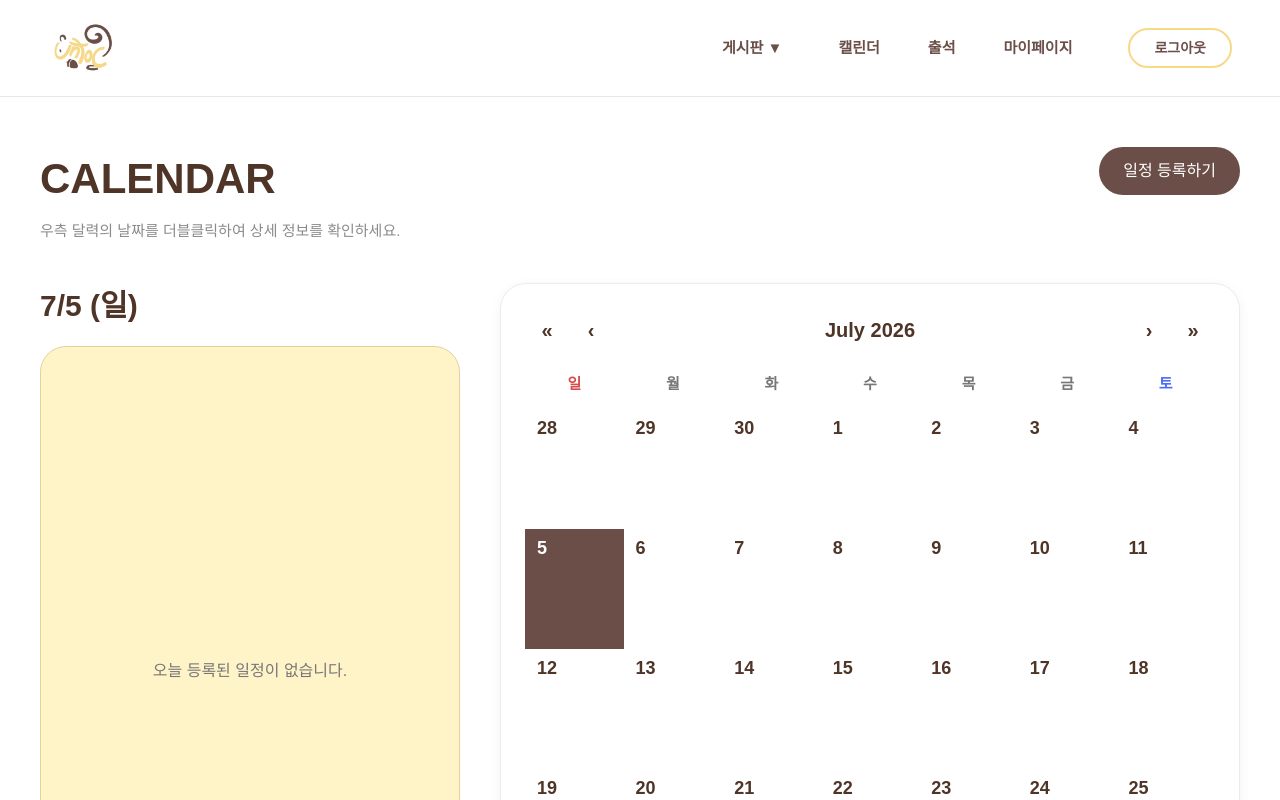
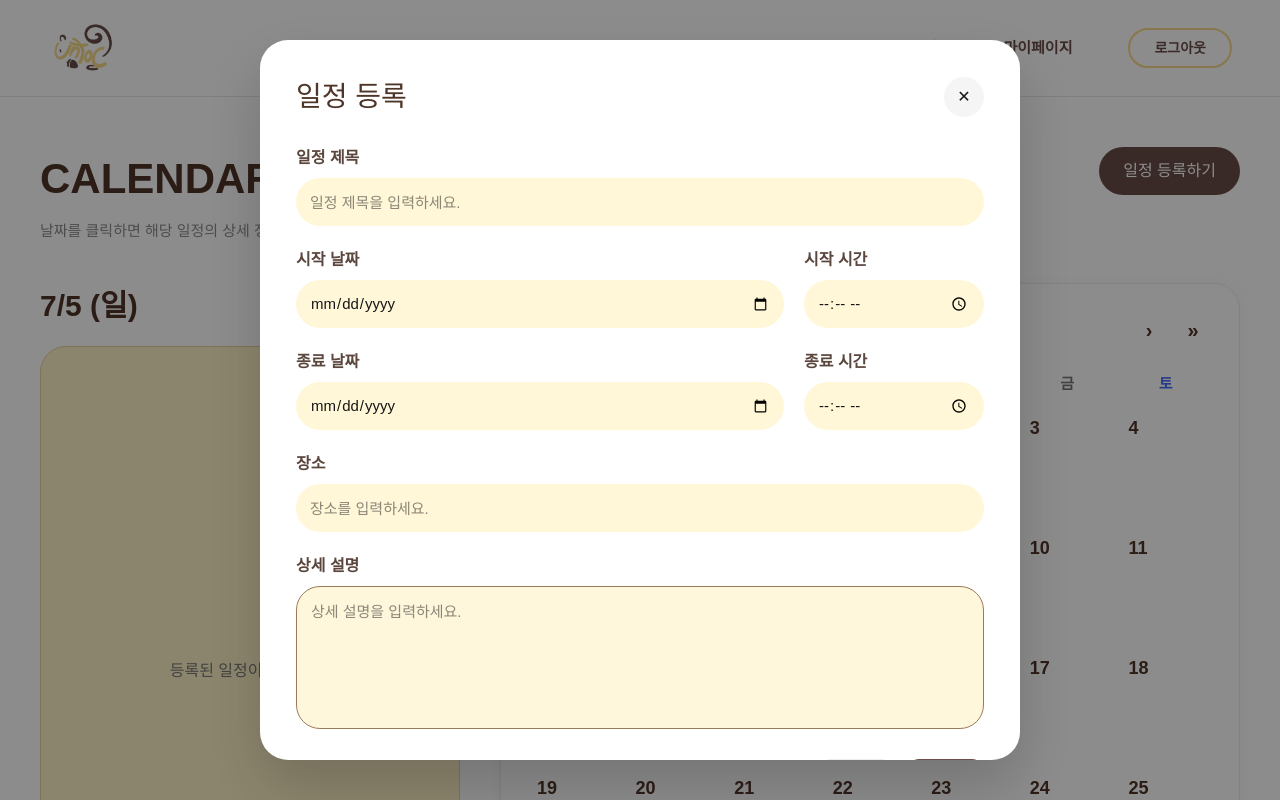
Before and after one commit to Untoc-Camp-2026/Untoc-backend, a Next.js app in the folder front/: page /calendar in a window 1280 px wide. Both pictures are taken after a click on the button "일정 등록하기". Shown: the top 800 px of the page. Built offline with nearby package versions, Linux system fonts and the light colour scheme.

Commit message:
캘린더 수정

```diff
--- a/front/src/components/calendar/CalendarDetail.tsx
+++ b/front/src/components/calendar/CalendarDetail.tsx
@@ -3,53 +3,62 @@ import type { CalendarEvent } from "@/types/calendar";
 interface CalendarDetailProps {
   date: Date;
   events: CalendarEvent[];
+
+  isAdmin: boolean;
+
+  onEdit: (event: CalendarEvent) => void;
+
+  onDelete: (id: number) => void;
 }
 
 export default function CalendarDetail({
   date,
   events,
+  isAdmin,
+  onEdit,
+  onDelete,
 }: CalendarDetailProps) {
+
   const week = ["일", "월", "화", "수", "목", "금", "토"];
 
-  const formatTitleDate = (date: Date) => {
-    return `${date.getMonth() + 1}/${date.getDate()} (${week[date.getDay()]})`;
-  };
+  const titleDate = `${date.getMonth() + 1}/${date.getDate()} (${
+    week[date.getDay()]
+  })`;
 
-  // ======================================
-  // 일정이 없는 경우
-  // ======================================
   if (events.length === 0) {
     return (
       <section className="calendar-detail">
+
         <h2 className="calendar-detail-date">
-          {formatTitleDate(date)}
+          {titleDate}
         </h2>
 
         <div className="calendar-empty">
-          오늘 등록된 일정이 없습니다.
+          등록된 일정이 없습니다.
         </div>
+
       </section>
     );
   }
 
-  // ======================================
-  // 현재는 첫 번째 일정만 표시
-  // TODO : 여러 일정 선택 기능 추가 가능
-  // ======================================
-
   return (
     <section className="calendar-detail">
+
       <h2 className="calendar-detail-date">
-      {formatTitleDate(date)}
+        {titleDate}
       </h2>
 
       <div className="calendar-detail-list">
+
         {events.map((event) => (
+
           <div
             key={event.id}
             className="calendar-detail-card"
           >
+
             <div className="calendar-detail-item">
+
               <span className="calendar-detail-label">
                 일정
               </span>
@@ -57,9 +66,11 @@ export default function CalendarDetail({
               <span className="calendar-detail-value">
                 {event.title}
               </span>
+
             </div>
 
             <div className="calendar-detail-item">
+
               <span className="calendar-detail-label">
                 날짜
               </span>
@@ -67,9 +78,11 @@ export default function CalendarDetail({
               <span className="calendar-detail-value">
                 {event.startDate} ~ {event.endDate}
               </span>
+
             </div>
 
             <div className="calendar-detail-item">
+
               <span className="calendar-detail-label">
                 시간
               </span>
@@ -77,9 +90,11 @@ export default function CalendarDetail({
               <span className="calendar-detail-value">
                 {event.time}
               </span>
+
             </div>
 
             <div className="calendar-detail-item">
+
               <span className="calendar-detail-label">
                 장소
               </span>
@@ -87,9 +102,11 @@ export default function CalendarDetail({
               <span className="calendar-detail-value">
                 {event.location}
               </span>
+
             </div>
 
             <div className="calendar-detail-item">
+
               <span className="calendar-detail-label">
                 상세 설명
               </span>
@@ -97,10 +114,46 @@ export default function CalendarDetail({
               <span className="calendar-detail-value">
                 {event.description || "-"}
               </span>
+
             </div>
+            {/* ===============================
+                관리자 전용 버튼
+            =============================== */}
+
+            {isAdmin && (
+              <div className="calendar-detail-buttons">
+
+                <button
+                  className="calendar-edit-btn"
+                  onClick={() => onEdit(event)}
+                >
+                  수정
+                </button>
+
+                <button
+                  className="calendar-delete-btn"
+                  onClick={() => {
+                    const ok = window.confirm(
+                      "정말 삭제하시겠습니까?"
+                    );
+
+                    if (ok) {
+                      onDelete(event.id);
+                    }
+                  }}
+                >
+                  삭제
+                </button>
+
               </div>
+            )}
+
+          </div>
+
         ))}
+
       </div>
+
     </section>
   );
 }
--- a/front/src/components/calendar/CalendarModal.tsx
+++ b/front/src/components/calendar/CalendarModal.tsx
@@ -1,122 +1,234 @@
-import { useState } from "react";
+import { useEffect, useState } from "react";
 import type { CalendarEvent } from "@/types/calendar";
 
 interface CalendarModalProps {
   open: boolean;
+
+  mode: "create" | "edit";
+
+  event?: CalendarEvent | null;
+
   onClose: () => void;
 
   // ======================================
-  // TODO : 백엔드 연결 시
-  // 저장 API 호출
+  // TODO : 백엔드 연결
+  // index.tsx에서 API 호출
   // ======================================
-  onSave?: (event: CalendarEvent) => void;
+  onSave: (event: CalendarEvent) => void;
 }
 
 export default function CalendarModal({
   open,
+  mode,
+  event,
   onClose,
   onSave,
 }: CalendarModalProps) {
+
   const [title, setTitle] = useState("");
+
   const [startDate, setStartDate] = useState("");
+
   const [endDate, setEndDate] = useState("");
 
   const [startTime, setStartTime] = useState("");
+
   const [endTime, setEndTime] = useState("");
 
   const [location, setLocation] = useState("");
+
   const [description, setDescription] = useState("");
+
+  // ======================================
+  // 수정 모드 데이터 채우기
+  // ======================================
+
+  useEffect(() => {
+
+    if (!event) return;
+
+    setTitle(event.title);
+
+    setStartDate(event.startDate);
+
+    setEndDate(event.endDate);
+
+    const time = event.time.split("~");
+
+    setStartTime(time[0]?.trim() || "");
+
+    setEndTime(time[1]?.trim() || "");
+
+    setLocation(event.location);
+
+    setDescription(event.description || "");
+
+  }, [event]);
 
   if (!open) return null;
 
   const handleSave = () => {
+
     const newEvent: CalendarEvent = {
-      id: Date.now(),
+
+      id: event?.id ?? Date.now(),
+
       title,
+
       startDate,
+
       endDate,
+
       time: `${startTime} ~ ${endTime}`,
+
       location,
+
       description,
+
     };
 
-    // TODO : 백엔드 연결
-    onSave?.(newEvent);
+    onSave(newEvent);
 
-    onClose();
   };
 
   return (
-    <div className="calendar-modal-overlay">
 
-      <div className="calendar-modal">
+    <div
+      className="calendar-modal-overlay"
+      onClick={onClose}
+    >
 
-        <h2>일정 등록</h2>
+      <div
+        className="calendar-modal"
+        onClick={(e) => e.stopPropagation()}
+      >
 
+        <div className="calendar-modal-header">
+
+          <h2>
+
+            {mode === "create"
+              ? "일정 등록"
+              : "일정 수정"}
+
+          </h2>
+
+          <button
+            className="calendar-close-btn"
+            onClick={onClose}
+          >
+            ✕
+          </button>
+
+        </div>
+        <div className="calendar-form">
+
+          {/* 제목 */}
+          <div className="calendar-form-group">
             <label>일정 제목</label>
+
             <input
+              type="text"
+              placeholder="일정 제목을 입력하세요."
               value={title}
               onChange={(e) => setTitle(e.target.value)}
             />
+          </div>
 
+          {/* 시작 */}
+          <div className="calendar-form-row">
+
+            <div className="calendar-form-group">
               <label>시작 날짜</label>
+
               <input
                 type="date"
                 value={startDate}
                 onChange={(e) => setStartDate(e.target.value)}
               />
+            </div>
 
+            <div className="calendar-form-group">
+              <label>시작 시간</label>
+
+              <input
+                type="time"
+                value={startTime}
+                onChange={(e) => setStartTime(e.target.value)}
+              />
+            </div>
+
+          </div>
+
+          {/* 종료 */}
+          <div className="calendar-form-row">
+
+            <div className="calendar-form-group">
               <label>종료 날짜</label>
+
               <input
                 type="date"
                 value={endDate}
                 onChange={(e) => setEndDate(e.target.value)}
               />
+            </div>
 
-        <label>시작 시간</label>
-        <input
-          type="time"
-          value={startTime}
-          onChange={(e) => setStartTime(e.target.value)}
-        />
+            <div className="calendar-form-group">
+              <label>종료 시간</label>
 
-        <label>종료 시간</label>
               <input
                 type="time"
                 value={endTime}
                 onChange={(e) => setEndTime(e.target.value)}
               />
+            </div>
 
+          </div>
+
+          {/* 장소 */}
+          <div className="calendar-form-group">
             <label>장소</label>
+
             <input
+              type="text"
+              placeholder="장소를 입력하세요."
               value={location}
               onChange={(e) => setLocation(e.target.value)}
             />
+          </div>
 
+          {/* 설명 */}
+          <div className="calendar-form-group">
             <label>상세 설명</label>
 
             <textarea
               rows={5}
+              placeholder="상세 설명을 입력하세요."
               value={description}
-          onChange={(e) =>
-            setDescription(e.target.value)
-          }
+              onChange={(e) => setDescription(e.target.value)}
             />
+          </div>
 
-        <div className="calendar-modal-buttons">
+        </div>
+
+        {/* 버튼 */}
+
+        <div className="calendar-modal-footer">
 
           <button
+            className="calendar-cancel-btn"
             onClick={onClose}
-            className="cancel-btn"
           >
             취소
           </button>
 
           <button
+            className="calendar-save-btn"
             onClick={handleSave}
-            className="save-btn"
           >
-            저장
+            {mode === "create"
+              ? "등록"
+              : "수정"}
           </button>
 
         </div>
@@ -124,5 +236,7 @@ export default function CalendarModal({
       </div>
 
     </div>
+
   );
+
 }
--- a/front/src/pages/calendar/index.tsx
+++ b/front/src/pages/calendar/index.tsx
@@ -1,42 +1,48 @@
+import { useMemo, useState } from "react";
+import dynamic from "next/dynamic";
+
 import Header from "@/components/layout/Header";
 import Footer from "@/components/layout/Footer";
-import { useMemo, useState } from "react";
-import dynamic from "next/dynamic";
+
+import CalendarTile from "@/components/calendar/CalendarTile";
+import CalendarDetail from "@/components/calendar/CalendarDetail";
+import CalendarModal from "@/components/calendar/CalendarModal";
+
 import type { CalendarEvent } from "@/types/calendar";
 
-import CalendarDetail from "@/components/calendar/CalendarDetail";
-import CalendarModal from "@/components/calendar/CalendarModal";
-import CalendarTile from "@/components/calendar/CalendarTile";
-
 import "react-calendar/dist/Calendar.css";
-
 
 const Calendar = dynamic(() => import("react-calendar"), {
   ssr: false,
 });
 
 export default function CalendarPage() {
+
   // ======================================
   // TODO : 백엔드 로그인 연결 시 수정
-  // user.role === "ADMIN"
+  // const isAdmin = user.role === "ADMIN";
   // ======================================
+
   const isAdmin = true;
 
   // ======================================
-  // 선택된 날짜
+  // 선택 날짜
   // ======================================
+
   const [selectedDate, setSelectedDate] = useState(new Date());
 
   // ======================================
-  // 일정 등록 모달
+  // 모달
   // ======================================
+
   const [isModalOpen, setIsModalOpen] = useState(false);
 
   // ======================================
   // TODO : 백엔드 연결 시 삭제
-  // 테스트용 더미 데이터
+  // 더미 데이터
   // ======================================
-  const [events] = useState<CalendarEvent[]>([
+
+  const [events, setEvents] = useState<CalendarEvent[]>([
     {
       id: 1,
       title: "OT",
@@ -57,81 +63,136 @@ export default function CalendarPage() {
     },
   ]);
 
+
+
   // ======================================
   // 날짜 포맷
   // ======================================
+
   const formatDate = (date: Date) => {
-    const year = date.getFullYear();
-    const month = String(date.getMonth() + 1).padStart(2, "0");
-    const day = String(date.getDate()).padStart(2, "0");
+    const y = date.getFullYear();
 
-    return `${year}-${month}-${day}`;
+    const m = String(date.getMonth() + 1).padStart(2, "0");
+
+    const d = String(date.getDate()).padStart(2, "0");
+
+    return `${y}-${m}-${d}`;
   };
 
   // ======================================
   // 선택된 날짜 일정
   // ======================================
+
   const selectedEvents = useMemo(() => {
+
     return events.filter(
-      (event) => event.startDate === formatDate(selectedDate)
+      (event) =>
+        event.startDate === formatDate(selectedDate)
     );
+
   }, [selectedDate, events]);
 
   // ======================================
-  // 날짜별 일정 조회
+  // 날짜별 일정
   // ======================================
+
   const getEventsByDate = (date: Date) => {
+
     return events.filter(
-      (event) => event.startDate === formatDate(date)
+      (event) =>
+        event.startDate === formatDate(date)
     );
+
   };
+
+  const [modalMode, setModalMode] =
+useState<"create"|"edit">("create");
+
+const [selectedEvent,setSelectedEvent]
+=
+useState<CalendarEvent|null>(null);
+
+
+
   return (
     <>
-    <Header isLogin={true}/>
+      {/* ===============================
+          Header
+      =============================== */}
+      <Header isLogin={true} />
+
       <main className="calendar-page">
+        {/* ===============================
+            상단
+        =============================== */}
+
         <div className="calendar-header">
           <div>
-            <h1 className="calendar-title">CALENDAR</h1>
+            <h1 className="calendar-title">
+              CALENDAR
+            </h1>
 
             <p className="calendar-description">
-              우측 달력의 날짜를 더블클릭하여 상세 정보를 확인하세요.
+              날짜를 클릭하면 해당 일정의 상세 정보를 확인할 수 있습니다.
             </p>
           </div>
 
           {/* ======================================
-              TODO : 백엔드 로그인 연결 시 수정
-              관리자만 버튼 표시
+              TODO : 백엔드 로그인 연결
+              관리자만 일정 등록 가능
           ====================================== */}
+
           {isAdmin && (
             <button
               className="calendar-register-btn"
-              onClick={() => setIsModalOpen(true)}
+              onClick={() => {
+                setModalMode("create");
+                setSelectedEvent(null);
+                setIsModalOpen(true);
+            }}
             >
               일정 등록하기
             </button>
           )}
         </div>
 
+        {/* ===============================
+            좌우 레이아웃
+        =============================== */}
+
         <div className="calendar-layout">
 
-          {/* ===============================
-              왼쪽 일정 상세
-          =============================== */}
+          {/* 일정 상세 */}
 
           <CalendarDetail
             date={selectedDate}
             events={selectedEvents}
+            isAdmin={isAdmin}
+            onEdit={(event) => {
+                setSelectedEvent(event);
+                setModalMode("edit");
+                setIsModalOpen(true);
+            }}
+            onDelete={(id) => {
+
+            setEvents((prev) =>
+                prev.filter((event) => event.id !== id)
+            );
+
+            setSelectedEvent(null);
+
+            }}
         />
 
-          {/* ===============================
-              오른쪽 달력
-          =============================== */}
+          {/* 달력 */}
 
           <div className="calendar-wrapper">
 
             <Calendar
               className="custom-calendar"
+
               value={selectedDate}
+
               calendarType="gregory"
 
               onChange={(value) => {
@@ -142,11 +203,11 @@ export default function CalendarPage() {
 
               formatDay={() => ""}
 
-                formatShortWeekday={(locale, date) => {
-                    return ["일", "월", "화", "수", "목", "금", "토"][
+              formatShortWeekday={(locale, date) =>
+                ["일", "월", "화", "수", "목", "금", "토"][
                   date.getDay()
-                    ];
-                }}
+                ]
+              }
 
               tileContent={({ date }) => (
                 <CalendarTile
@@ -160,18 +221,42 @@ export default function CalendarPage() {
 
         </div>
 
-        {/* ======================================
+        {/* ===============================
             일정 등록 모달
-            TODO : 저장 시 API 연결
-        ====================================== */}
+        =============================== */}
 
         <CalendarModal
             open={isModalOpen}
+            mode={modalMode}
+            event={selectedEvent}
             onClose={() => setIsModalOpen(false)}
+            onSave={(newEvent) => {
+
+                    if (modalMode === "create") {
+
+                    setEvents((prev) => [...prev, newEvent]);
+
+                    } else {
+
+                        setEvents((prev) =>
+                        prev.map((event) =>
+                        event.id === newEvent.id ? newEvent : event
+                        )
+                    );
+
+                }
+
+                setIsModalOpen(false);
+            }}
         />
 
       </main>
-      <Footer/>
+
+      {/* ===============================
+          Footer
+      =============================== */}
+
+      <Footer />
     </>
   );
 }
--- a/front/src/styles/calendar.css
+++ b/front/src/styles/calendar.css
@@ -43,9 +43,10 @@
 
 .calendar-layout {
   display: grid;
-  grid-template-columns: 420px 1fr;
+  grid-template-columns: minmax(340px, 420px) 1fr;
   gap: 40px;
   align-items: start;
+  justify-content: space-between;
 }
 
 /* =========================================
@@ -115,6 +116,44 @@
   font-weight: 600;
 }
 
+.calendar-detail-buttons{
+
+display:flex;
+
+gap:12px;
+
+margin-top:24px;
+
+}
+
+.calendar-edit-btn,
+.calendar-delete-btn{
+
+border:none;
+
+background:#6B4E48;
+
+color:white;
+
+padding:10px 18px;
+
+border-radius:999px;
+
+cursor:pointer;
+
+font-weight:600;
+
+transition:.2s;
+
+}
+
+.calendar-edit-btn:hover,
+.calendar-delete-btn:hover{
+
+background:#4F3428;
+
+}
+
 /* =========================================
    CALENDAR WRAPPER
 ========================================= */
@@ -125,8 +164,10 @@
   border: 1px solid #ececec;
   padding: 24px;
   box-shadow: 0 2px 12px rgba(0,0,0,.05);
+  width: 100%;
+  min-width:0;
+  height: 720px;
 
-  height: 760px;
 }
 /* =========================================
    REACT CALENDAR
@@ -134,7 +175,7 @@
 
 .custom-calendar {
   width: 100% !important;
-  height: 100%;
+  height: auto;
   border: none !important;
   background: transparent !important;
 }
@@ -208,7 +249,7 @@
 
 .react-calendar__tile {
   position: relative;
-  height: 120px;
+  height:clamp(90px,10vw,120px);
   padding: 0 !important;
   border: 1px solid #EFE7DD;
   background: white;
@@ -216,7 +257,7 @@
 }
 
 .react-calendar__tile:hover {
-  background: #FFF7DE !important;
+  background: #f2f2f2 !important;
 }
 
 .react-calendar__month-view__days {
@@ -228,7 +269,7 @@
 ========================================= */
 
 .react-calendar__tile--now {
-  background: #FFF7DD !important;
+  background: #FFF5CC !important;
 }
 
 /* =========================================
@@ -313,3 +354,201 @@
   font-size: 12px;
   color: #666;
 }
+
+/* ==========================
+   Calendar Modal
+========================== */
+
+.calendar-modal-overlay {
+  position: fixed;
+  inset: 0;
+
+  background: rgba(0,0,0,.45);
+
+  display: flex;
+  justify-content: center;
+  align-items: center;
+
+  z-index: 9999;
+  padding: 24px;
+}
+
+.calendar-modal {
+
+  width: min(760px, 92vw);
+
+  max-height: 90vh;
+
+  overflow-y: auto;
+
+  background: white;
+
+  border-radius: 28px;
+
+  padding: 36px;
+
+  box-shadow: 0 25px 60px rgba(0,0,0,.18);
+
+}
+
+.calendar-modal-header{
+
+  display:flex;
+
+  justify-content:space-between;
+
+  align-items:center;
+
+  margin-bottom:28px;
+
+}
+
+.calendar-modal-header h2{
+
+  font-size:28px;
+
+  color:#4F3428;
+
+}
+
+.calendar-close-btn{
+
+  width:40px;
+
+  height:40px;
+
+  border:none;
+
+  border-radius:50%;
+
+  background:#F5F5F5;
+
+  cursor:pointer;
+
+  transition:.2s;
+
+}
+
+.calendar-close-btn:hover{
+
+  background:#EAEAEA;
+
+}
+
+.calendar-form{
+
+  display:flex;
+
+  flex-direction:column;
+
+  gap:22px;
+
+}
+
+.calendar-form-row{
+
+  display:grid;
+
+  grid-template-columns:1fr 180px;
+
+  gap:20px;
+
+}
+
+.calendar-form-group{
+
+  display:flex;
+
+  flex-direction:column;
+
+  gap:8px;
+
+}
+
+.calendar-form-group label{
+
+  font-weight:bold;
+
+  color:#5B463D;
+
+}
+
+.calendar-form-group input{
+
+  height:48px;
+
+  border:1.5px soild #9B7A5A;
+
+  border-radius:999px;
+
+  padding:0 14px;
+
+  font-size:15px;
+
+  background: #FFF7D8;
+
+}
+
+.calendar-form-group textarea{
+
+  resize:none;
+
+  border:1.5px solid #9B7A5A;
+
+border-radius:24px;
+
+  padding:14px;
+
+  font-size:15px;
+
+  background: #FFF7DB;
+
+}
+
+.calendar-modal-footer{
+
+  display:flex;
+
+  justify-content:flex-end;
+
+  gap:14px;
+
+  margin-top:30px;
+
+}
+
+.calendar-cancel-btn{
+
+  border:none;
+
+  padding:12px 22px;
+
+  border-radius:12px;
+
+  background:#ECECEC;
+
+  cursor:pointer;
+
+}
+
+.calendar-save-btn{
+
+  border:none;
+
+  padding:12px 24px;
+
+  border-radius:12px;
+
+  background:#6B4E48;
+
+  color:white;
+
+  cursor:pointer;
+
+}
+
+.calendar-save-btn:hover{
+
+  background:#4F3428;
+
+}
```
Lines whose indentation alone changed are shown as unchanged.
